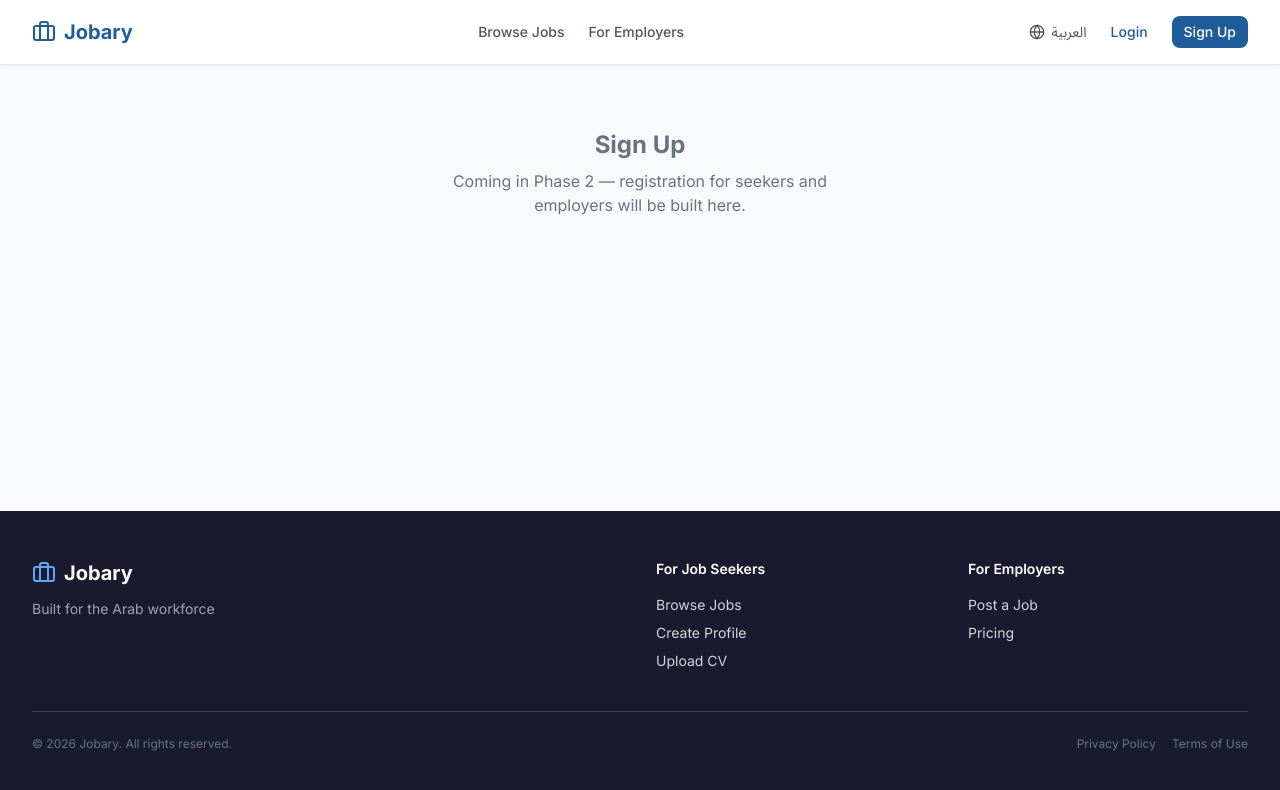
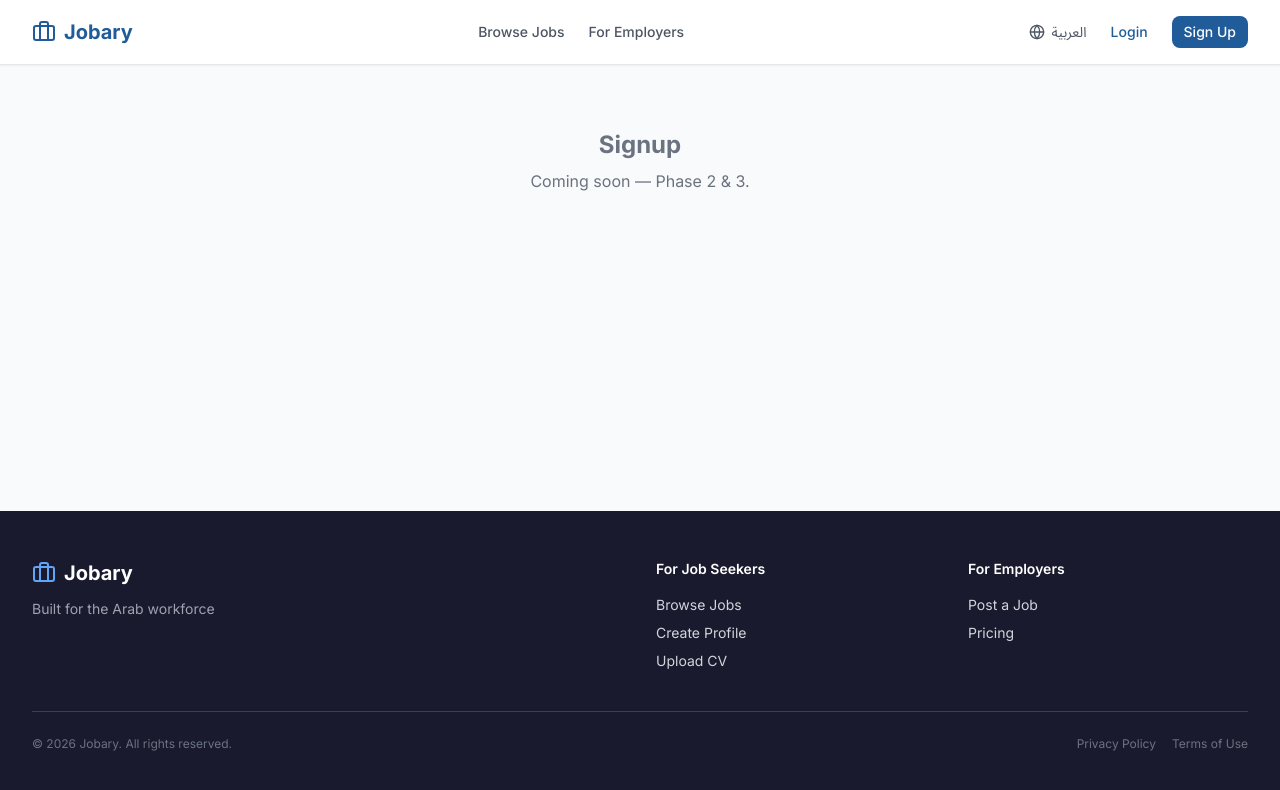
Before and after one commit to archalsofiani-ui/jobary-web, a Next.js app: page /en/signup in a window 1280 px wide. Shown: the top 790 px of the page. Built offline with nearby package versions, Linux system fonts and the light colour scheme; what tailwindcss-rtl would draw is missing.

Commit message:
fix: add unstable_setRequestLocale for static rendering support

```diff
--- a/src/app/[locale]/jobs/page.tsx
+++ b/src/app/[locale]/jobs/page.tsx
@@ -1,8 +1,11 @@
-export default function JobsPage() {
+import { unstable_setRequestLocale } from 'next-intl/server';
+
+export default function JobsPage({ params: { locale } }: { params: { locale: string } }) {
+  unstable_setRequestLocale(locale);
   return (
     <div className="max-w-7xl mx-auto px-4 py-16 text-center text-gray-500">
-      <h1 className="text-2xl font-bold mb-2">Job Listings</h1>
-      <p>Coming in Phase 3 — search, filters, and job cards will be built here.</p>
+      <h1 className="text-2xl font-bold mb-2">Jobs</h1>
+      <p>Coming soon — Phase 2 &amp; 3.</p>
     </div>
   );
 }
--- a/src/app/[locale]/layout.tsx
+++ b/src/app/[locale]/layout.tsx
@@ -1,6 +1,7 @@
 import type { Metadata } from 'next';
 import { NextIntlClientProvider } from 'next-intl';
-import { getMessages, getTranslations } from 'next-intl/server';
+import { getMessages } from 'next-intl/server';
+import { unstable_setRequestLocale } from 'next-intl/server';
 import { locales } from '@/i18n';
 import { Navbar } from '@/components/layout/Navbar';
 import { Footer } from '@/components/layout/Footer';
@@ -22,7 +23,9 @@ export default async function LocaleLayout({
   children: React.ReactNode;
   params: { locale: string };
 }) {
-  // Pass locale explicitly so next-intl works during static generation
+  // Enable static rendering for this locale
+  unstable_setRequestLocale(locale);
+
   const messages = await getMessages({ locale });
   const isRtl = locale === 'ar';
 
--- a/src/app/[locale]/login/page.tsx
+++ b/src/app/[locale]/login/page.tsx
@@ -1,8 +1,11 @@
-export default function LoginPage() {
+import { unstable_setRequestLocale } from 'next-intl/server';
+
+export default function LoginPage({ params: { locale } }: { params: { locale: string } }) {
+  unstable_setRequestLocale(locale);
   return (
-    <div className="max-w-md mx-auto px-4 py-16 text-center text-gray-500">
+    <div className="max-w-7xl mx-auto px-4 py-16 text-center text-gray-500">
       <h1 className="text-2xl font-bold mb-2">Login</h1>
-      <p>Coming in Phase 2 — full auth system will be built here.</p>
+      <p>Coming soon — Phase 2 &amp; 3.</p>
     </div>
   );
 }
--- a/src/app/[locale]/page.tsx
+++ b/src/app/[locale]/page.tsx
@@ -1,4 +1,4 @@
-import { getTranslations } from 'next-intl/server';
+import { getTranslations, unstable_setRequestLocale } from 'next-intl/server';
 import Link from 'next/link';
 import { Search, MapPin, ArrowRight, Briefcase } from 'lucide-react';
 import { Button } from '@/components/ui';
@@ -11,12 +11,13 @@ export async function generateMetadata({ params: { locale } }: { params: { local
 }
 
 export default async function HomePage({ params: { locale } }: { params: { locale: string } }) {
+  unstable_setRequestLocale(locale);
+
   const t  = await getTranslations({ locale, namespace: 'home' });
   const ts = await getTranslations({ locale, namespace: 'sectors' });
 
   return (
     <div>
-      {/* HERO */}
       <section className="bg-gradient-to-br from-jobary-blue to-blue-900 text-white py-20 px-4">
         <div className="max-w-4xl mx-auto text-center">
           <h1 className="text-4xl md:text-5xl font-bold mb-4">{t('hero_title')}</h1>
@@ -38,7 +39,6 @@ export default async function HomePage({ params: { locale } }: { params: { local
         </div>
       </section>
 
-      {/* SECTORS */}
       <section className="max-w-7xl mx-auto px-4 sm:px-6 lg:px-8 py-16">
         <h2 className="text-2xl font-bold text-gray-900 mb-8">{t('sectors_title')}</h2>
         <div className="grid grid-cols-2 sm:grid-cols-3 md:grid-cols-4 lg:grid-cols-6 gap-4">
@@ -52,7 +52,6 @@ export default async function HomePage({ params: { locale } }: { params: { local
         </div>
       </section>
 
-      {/* FOR EMPLOYERS CTA */}
       <section className="bg-jobary-light">
         <div className="max-w-7xl mx-auto px-4 sm:px-6 lg:px-8 py-14 flex flex-col md:flex-row items-center justify-between gap-6">
           <div className="flex items-center gap-4">
--- a/src/app/[locale]/signup/page.tsx
+++ b/src/app/[locale]/signup/page.tsx
@@ -1,8 +1,11 @@
-export default function SignupPage() {
+import { unstable_setRequestLocale } from 'next-intl/server';
+
+export default function SignupPage({ params: { locale } }: { params: { locale: string } }) {
+  unstable_setRequestLocale(locale);
   return (
-    <div className="max-w-md mx-auto px-4 py-16 text-center text-gray-500">
-      <h1 className="text-2xl font-bold mb-2">Sign Up</h1>
-      <p>Coming in Phase 2 — registration for seekers and employers will be built here.</p>
+    <div className="max-w-7xl mx-auto px-4 py-16 text-center text-gray-500">
+      <h1 className="text-2xl font-bold mb-2">Signup</h1>
+      <p>Coming soon — Phase 2 &amp; 3.</p>
     </div>
   );
 }
```
